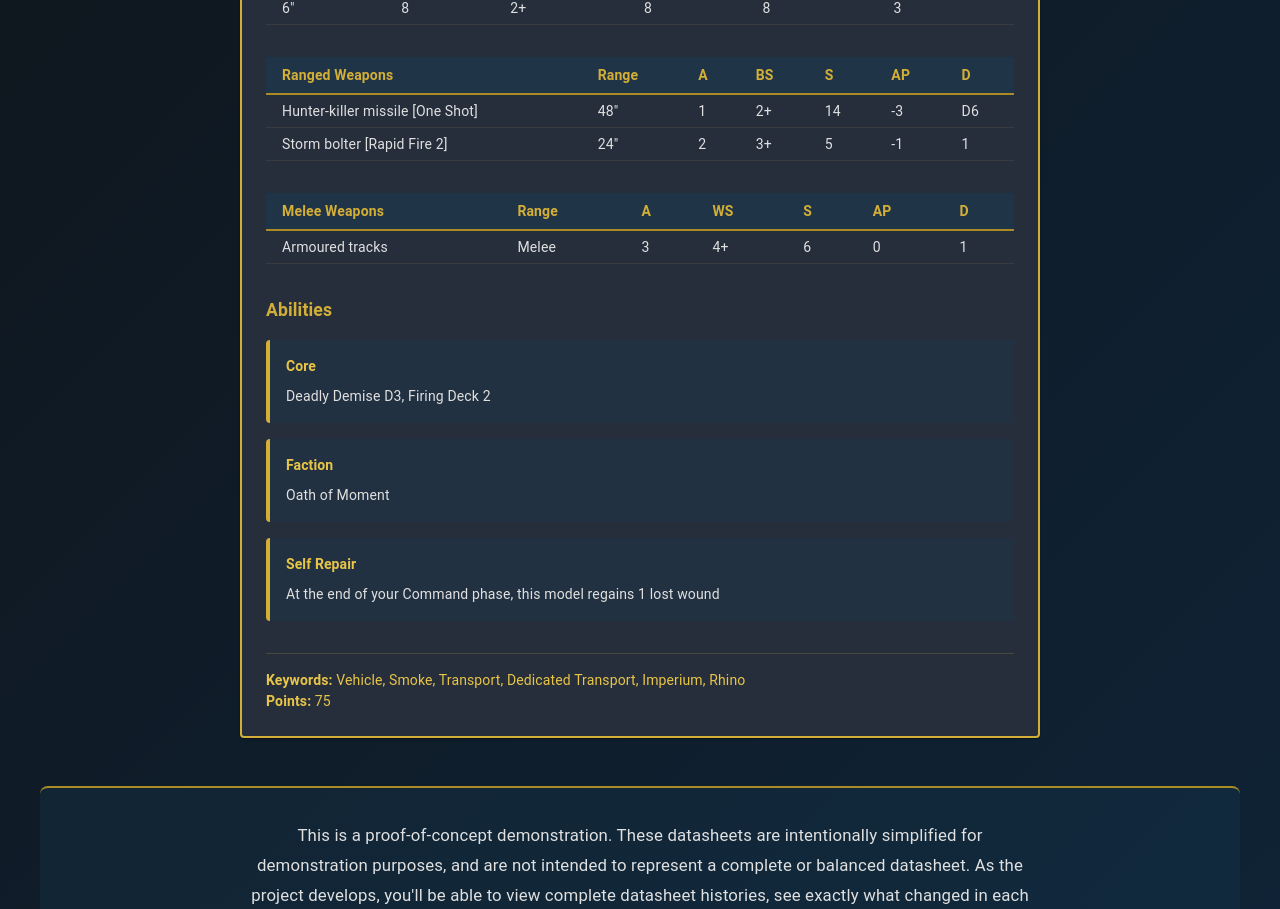
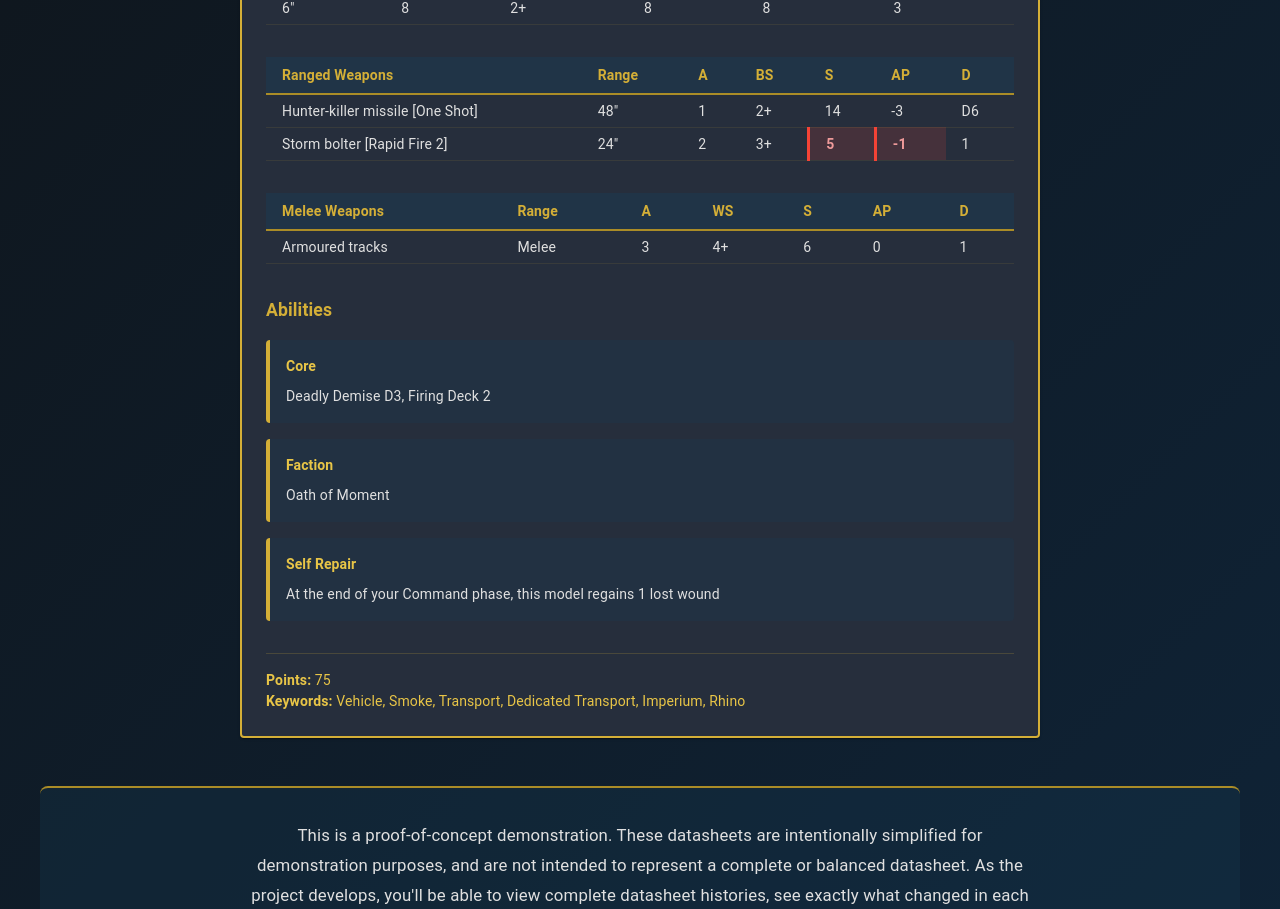
Before and after one commit to LukeAustintatious/legends-demo, a React (Vite) app: page /demo in a window 1280 px wide. Shown: the part 640-1549 px from the top of the page. Built offline with nearby package versions, Linux system fonts and the light colour scheme.

Commit message:
feat: hacky alteration highlighting

```diff
--- a/src/components/DatasheetViewer.tsx
+++ b/src/components/DatasheetViewer.tsx
@@ -1,15 +1,11 @@
 import { Card, CardContent, CardHeader, Box, Table, TableBody, TableCell, TableContainer, TableHead, TableRow, Typography, Chip } from '@mui/material';
-import { type DatasheetData, type DatasheetType } from '../data/sampleDatasheets';
+import { useMemo } from 'react';
+import { type DatasheetData } from '../data/sampleDatasheets';
+import { buildAlteredCellsMap, getAlteredCellSource, getSourceColorClass } from '../utils/alterationParser';
 import '../styles/DatasheetViewer.scss';
 
-const sourceColors: Record<DatasheetType, 'default' | 'green' | 'red'> = {
-  official: 'default',
-  community: 'green',
-  inherited: 'red',
-};
-
 export const DatasheetViewer = ({ title, description, revision, data }: DatasheetData) => {
-  console.log(title, revision);
+  const alteredCells = useMemo(() => buildAlteredCellsMap(data.alterations), [data.alterations]);
   return (
     <Card className="datasheet-card">
       <CardHeader
@@ -64,17 +60,32 @@ export const DatasheetViewer = ({ title, description, revision, data }: Datashee
                   </TableRow>
                 </TableHead>
                 <TableBody>
-                  {data.rangedWeapons.map((weapon: any, idx: number) => (
+                  {data.rangedWeapons.map((weapon: any, idx: number) => {
+                    const strengthSource = getAlteredCellSource(alteredCells, 'rangedWeapons', weapon.id, 'strength');
+                    const apSource = getAlteredCellSource(alteredCells, 'rangedWeapons', weapon.id, 'ap');
+
+                    return (
                       <TableRow key={idx}>
                         <TableCell>{weapon.name}</TableCell>
                         <TableCell>{weapon.range}</TableCell>
                         <TableCell>{weapon.attacks}</TableCell>
                         <TableCell>{weapon.bs}</TableCell>
-                      <TableCell>{weapon.strength}</TableCell>
-                      <TableCell>{weapon.ap}</TableCell>
+                        <TableCell
+                          className={strengthSource ? getSourceColorClass(strengthSource) : ''}
+                          data-alteration={strengthSource}
+                        >
+                          {weapon.strength}
+                        </TableCell>
+                        <TableCell
+                          className={apSource ? getSourceColorClass(apSource) : ''}
+                          data-alteration={apSource}
+                        >
+                          {weapon.ap}
+                        </TableCell>
                         <TableCell>{weapon.damage}</TableCell>
                       </TableRow>
-                  ))}
+                    );
+                  })}
                 </TableBody>
               </Table>
             </TableContainer>
@@ -97,17 +108,38 @@ export const DatasheetViewer = ({ title, description, revision, data }: Datashee
                   </TableRow>
                 </TableHead>
                 <TableBody>
-                  {data.meleeWeapons.map((weapon: any, idx: number) => (
+                  {data.meleeWeapons.map((weapon: any, idx: number) => {
+                    const attacksSource = getAlteredCellSource(alteredCells, 'meleeWeapons', weapon.id, 'attacks');
+                    const strengthSource = getAlteredCellSource(alteredCells, 'meleeWeapons', weapon.id, 'strength');
+                    const apSource = getAlteredCellSource(alteredCells, 'meleeWeapons', weapon.id, 'ap');
+
+                    return (
                       <TableRow key={idx}>
                         <TableCell>{weapon.name}</TableCell>
                         <TableCell>{weapon.range}</TableCell>
-                      <TableCell>{weapon.attacks}</TableCell>
+                        <TableCell
+                          className={attacksSource ? getSourceColorClass(attacksSource) : ''}
+                          data-alteration={attacksSource}
+                        >
+                          {weapon.attacks}
+                        </TableCell>
                         <TableCell>{weapon.ws}</TableCell>
-                      <TableCell>{weapon.strength}</TableCell>
-                      <TableCell>{weapon.ap}</TableCell>
+                        <TableCell
+                          className={strengthSource ? getSourceColorClass(strengthSource) : ''}
+                          data-alteration={strengthSource}
+                        >
+                          {weapon.strength}
+                        </TableCell>
+                        <TableCell
+                          className={apSource ? getSourceColorClass(apSource) : ''}
+                          data-alteration={apSource}
+                        >
+                          {weapon.ap}
+                        </TableCell>
                         <TableCell>{weapon.damage}</TableCell>
                       </TableRow>
-                  ))}
+                    );
+                  })}
                 </TableBody>
               </Table>
             </TableContainer>
@@ -120,8 +152,12 @@ export const DatasheetViewer = ({ title, description, revision, data }: Datashee
               Abilities
             </Typography>
             <Box className="abilities-list">
-              {data.abilities.map((ability: any, idx: number) => (
-                <Box key={idx} className="ability">
+              {data.abilities.map((ability: any, idx: number) => {
+                const abilitySource = getAlteredCellSource(alteredCells, 'abilities', ability.id, '');
+                const abilityClasses = `ability ${abilitySource ? getSourceColorClass(abilitySource) : ''}`;
+
+                return (
+                  <Box key={idx} className={abilityClasses} data-alteration={abilitySource}>
                     <Typography variant="subtitle2" className="ability-name">
                       {ability.name}
                     </Typography>
@@ -129,17 +165,26 @@ export const DatasheetViewer = ({ title, description, revision, data }: Datashee
                       {ability.description}
                     </Typography>
                   </Box>
-              ))}
+                );
+              })}
             </Box>
           </Box>
         )}
 
         <Box className="datasheet-footer">
+          {(() => {
+            const pointsSource = getAlteredCellSource(alteredCells, 'data', undefined, 'points');
+            return (
+              <Typography
+                variant="body1"
+                className={`footer-text ${pointsSource ? 'altered-points' : ''} ${pointsSource ? getSourceColorClass(pointsSource) : ''}`}
+              >
+                <strong>Points:</strong> {data.points}
+              </Typography>
+            );
+          })()}
           <Typography variant="body1" className="footer-text">
             <strong>Keywords:</strong> {data.keywords?.join(', ')}
-          </Typography>
-          <Typography variant="body1" className="footer-text">
-            <strong>Points:</strong> {data.points}
           </Typography>
         </Box>
       </CardContent>
--- a/src/data/sampleDatasheets.ts
+++ b/src/data/sampleDatasheets.ts
@@ -1,12 +1,12 @@
 // Sample datasheet data structure
 // Replace this with your actual datasheet data
 
-export type DatasheetType = 'official' | 'community' | 'inherited';
+export type AlterationType = 'community' | 'inherited';
 
 export type DatasheetData = {
   title: string;
   description: string;
-  source: DatasheetType;
+  source: AlterationType;
   revision: number;
   data: any; // Replace this with the actual type
 };
--- a/src/styles/DatasheetViewer.scss
+++ b/src/styles/DatasheetViewer.scss
@@ -64,6 +64,21 @@
           .MuiTableCell-body {
             color: $text-secondary;
             border-bottom: 1px solid rgba($secondary-color, 0.1);
+
+            // Altered cell highlighting
+            &.altered-community {
+              background-color: rgba(66, 133, 244, 0.15);
+              border-left: 3px solid #4285f4;
+              font-weight: 600;
+              color: #90caf9;
+            }
+
+            &.altered-inherited {
+              background-color: rgba(244, 67, 54, 0.15);
+              border-left: 3px solid #f44336;
+              font-weight: 600;
+              color: #ef9a9a;
+            }
           }
         }
       }
@@ -90,6 +105,35 @@
           color: $text-secondary;
           line-height: 1.5;
         }
+
+        // Altered ability highlighting
+        &.altered-community {
+          background-color: rgba(66, 133, 244, 0.15);
+          border-left: 3px solid #4285f4;
+
+          .ability-name {
+            color: #90caf9;
+            font-weight: 600;
+          }
+
+          .ability-description {
+            color: #90caf9;
+          }
+        }
+
+        &.altered-inherited {
+          background-color: rgba(244, 67, 54, 0.15);
+          border-left: 3px solid #f44336;
+
+          .ability-name {
+            color: #ef9a9a;
+            font-weight: 600;
+          }
+
+          .ability-description {
+            color: #ef9a9a;
+          }
+        }
       }
     }
 
@@ -101,6 +145,22 @@
       .footer-text {
         color: $secondary-light;
         font-size: 0.875rem;
+
+        &.altered-community {
+          background-color: rgba(66, 133, 244, 0.15);
+          padding: 0.5rem 1rem;
+          border-left: 3px solid #4285f4;
+          color: #90caf9;
+          margin: 0.5rem 0;
+        }
+
+        &.altered-inherited {
+          background-color: rgba(244, 67, 54, 0.15);
+          padding: 0.5rem 1rem;
+          border-left: 3px solid #f44336;
+          color: #ef9a9a;
+          margin: 0.5rem 0;
+        }
       }
     }
   }
--- /dev/null
+++ b/src/utils/alterationParser.ts
@@ -0,0 +1,127 @@
+import { type AlterationType } from '../data/sampleDatasheets';
+
+export interface ParsedAlteration {
+  table: string; // 'rangedWeapons', 'meleeWeapons', 'stats'
+  itemId?: string; // weapon id or index
+  property: string; // 'strength', 'ap', etc.
+  type: AlterationType;
+}
+
+export interface AlteredCell {
+  source: AlterationType;
+}
+
+/**
+ * Parses an alteration path like "rangedWeapons[storm-bolter].strength"
+ * or "abilities[wisdom-of-the-ancients]" (full object)
+ * or top-level properties like "points"
+ * into structured components
+ */
+export const parseAlterationPath = (path: string): ParsedAlteration | null => {
+  // Try matching array pattern with property: table[itemId].property
+  let match = path.match(/^(\w+)\[([^\]]+)\]\.(\w+)$/);
+
+  if (match) {
+    const [, table, itemId, property] = match;
+    return {
+      table,
+      itemId,
+      property,
+      type: 'community', // Will be overridden by the alteration's type
+    };
+  }
+
+  // Try matching array pattern without property (full object): table[itemId]
+  match = path.match(/^(\w+)\[([^\]]+)\]$/);
+  if (match) {
+    const [, table, itemId] = match;
+    return {
+      table,
+      itemId,
+      property: '', // Empty property means the entire object is altered
+      type: 'community', // Will be overridden by the alteration's type
+    };
+  }
+
+  // Try matching top-level property: property (e.g., "points")
+  match = path.match(/^(\w+)$/);
+  if (match) {
+    const [, property] = match;
+    return {
+      table: 'data',
+      itemId: undefined,
+      property,
+      type: 'community', // Will be overridden by the alteration's type
+    };
+  }
+
+  return null;
+};
+
+/**
+ * Builds a lookup map for quickly checking if a cell is altered
+ * Key format: "tableName.itemId.property" or "tableName.property" for indexed items
+ */
+export const buildAlteredCellsMap = (
+  alterations: Array<{ value: string; type: AlterationType }> | undefined
+): Map<string, AlteredCell> => {
+  const map = new Map<string, AlteredCell>();
+
+  if (!alterations) {
+    return map;
+  }
+
+  alterations.forEach((alteration) => {
+    const parsed = parseAlterationPath(alteration.value);
+
+    if (!parsed) {
+      return;
+    }
+
+    // Create a key for quick lookup
+    const key = buildCellKey(parsed.table, parsed.itemId, parsed.property);
+    map.set(key, { source: alteration.type });
+  });
+
+  return map;
+};
+
+/**
+ * Generates a key for the altered cells map
+ */
+export const buildCellKey = (
+  table: string,
+  itemId: string | undefined,
+  property: string
+): string => {
+  if (itemId) {
+    if (property) {
+      return `${table}.${itemId}.${property}`;
+    } else {
+      // For full object alterations (e.g., abilities[id])
+      return `${table}.${itemId}`;
+    }
+  }
+  return `${table}.${property}`;
+};
+
+/**
+ * Checks if a cell is altered and returns the source type if it is
+ */
+export const getAlteredCellSource = (
+  alteredCells: Map<string, AlteredCell>,
+  table: string,
+  itemId: string | undefined,
+  property: string
+): AlterationType | null => {
+  const key = buildCellKey(table, itemId, property);
+  const alteredCell = alteredCells.get(key);
+  return alteredCell ? alteredCell.source : null;
+};
+
+/**
+ * Maps source type to a CSS class name or color
+ */
+export const getSourceColorClass = (source: AlterationType): string => {
+  return `altered-${source}`;
+};
```
Lines whose indentation alone changed are shown as unchanged.
